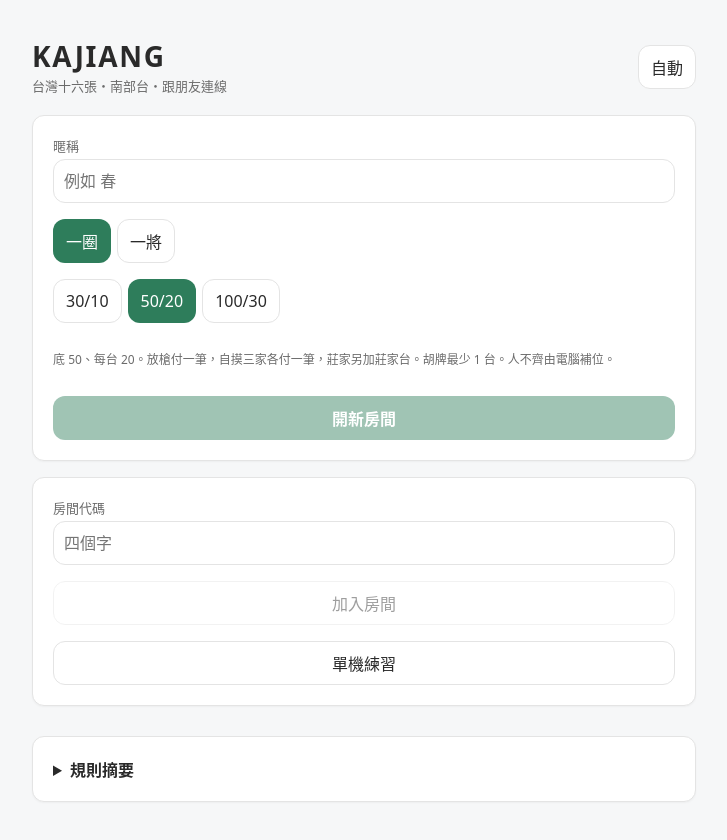
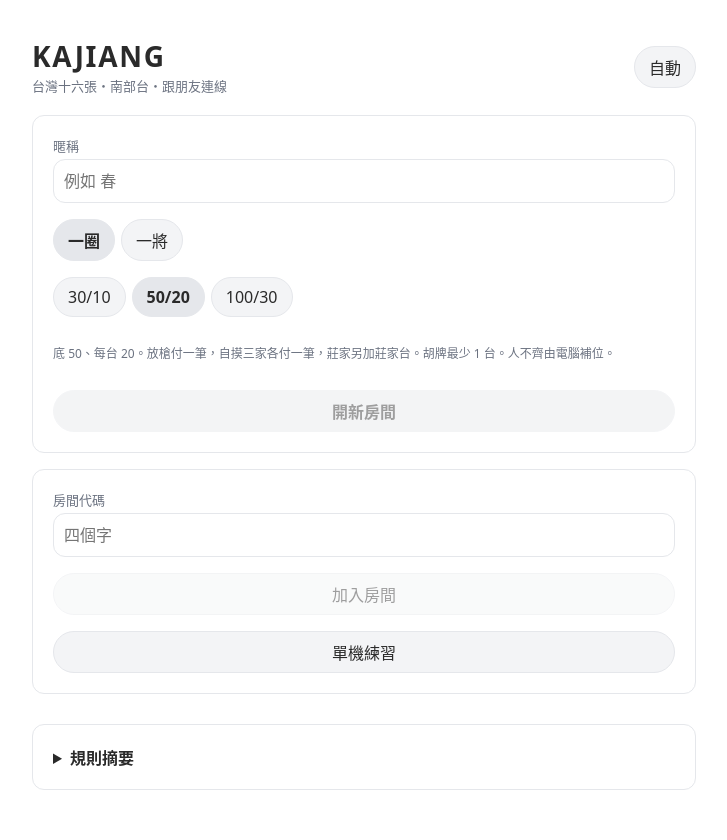
Before and after one commit to HSUYUJUNG/KAJIANG, a React (Vite) app: page / in a window 1280 px wide. Shown: the top 840 px of the page, without its empty margins (276-1003 px from the left). Built offline with nearby package versions, Linux system fonts and the light colour scheme.

Commit message:
把牌桌改成淺灰面板，按鈕改成淺灰膠囊
中間牌河不再是整塊深綠，改成近白的圓角面板。選取和摸入用藍框，主要動作不再用大片綠色。

Co-authored-by: HSUYUJUNG <HSUYUJUNG@users.noreply.github.com>

```diff
--- a/src/styles.css
+++ b/src/styles.css
@@ -1,36 +1,38 @@
 :root {
   color-scheme: light;
-  --bg: #f6f7f8;
+  --bg: #ffffff;
   --bg-2: #ffffff;
   --elev: #ffffff;
   --ink: #2a2a2a;
-  --muted: #6b6b6b;
-  --line: #e4e4e4;
-  --accent: #2E7D5B;
-  --accent-press: #22604A;
-  --on-accent: #ffffff;
-  --felt: #22604A;
-  --felt-deep: #1b5340;
-  --good: #22604A;
-  --warn: #5c5c5c;
-  --mark-bad: #5c5c5c;
-  --shadow: 0 1px 2px rgba(0, 0, 0, 0.04);
+  --muted: #6b7280;
+  --line: #e5e7eb;
+  --line-strong: #d1d5db;
+  --pill: #f3f4f6;
+  --pill-press: #e5e7eb;
+  --focus: #2563eb;
+  --felt: #f3f4f6;
+  --meld: #f3f4f6;
+  --good: #22604a;
+  --warn: #6b7280;
+  --mark-bad: #6b7280;
+  --shadow: none;
   --tile-line: #d5d0c6;
   font-family: system-ui, -apple-system, "Segoe UI", Roboto, "PingFang TC", "Noto Sans CJK TC", "Microsoft JhengHei", sans-serif;
 }
 :root[data-theme="dark"] {
   color-scheme: dark;
-  --bg: #1c1c1c;
-  --bg-2: #262626;
-  --elev: #2c2c2c;
-  --ink: #f2f2f2;
+  --bg: #161616;
+  --bg-2: #1e1e1e;
+  --elev: #1e1e1e;
+  --ink: #ececec;
   --muted: #a3a3a3;
-  --line: #3a3a3a;
-  --accent: #2E7D5B;
-  --accent-press: #3d9a72;
-  --on-accent: #ffffff;
-  --felt: #1a3d30;
-  --felt-deep: #132e24;
+  --line: #333333;
+  --line-strong: #4a4a4a;
+  --pill: #2a2a2a;
+  --pill-press: #3a3a3a;
+  --focus: #60a5fa;
+  --felt: #2a2a2a;
+  --meld: #2a2a2a;
   --good: #8fceb0;
   --warn: #c8c8c8;
   --mark-bad: #c8c8c8;
@@ -40,17 +42,18 @@
 @media (prefers-color-scheme: dark) {
   :root:not([data-theme="light"]) {
     color-scheme: dark;
-    --bg: #1c1c1c;
-    --bg-2: #262626;
-    --elev: #2c2c2c;
-    --ink: #f2f2f2;
+    --bg: #161616;
+    --bg-2: #1e1e1e;
+    --elev: #1e1e1e;
+    --ink: #ececec;
     --muted: #a3a3a3;
-    --line: #3a3a3a;
-    --accent: #2E7D5B;
-    --accent-press: #3d9a72;
-    --on-accent: #ffffff;
-    --felt: #1a3d30;
-    --felt-deep: #132e24;
+    --line: #333333;
+    --line-strong: #4a4a4a;
+    --pill: #2a2a2a;
+    --pill-press: #3a3a3a;
+    --focus: #60a5fa;
+    --felt: #2a2a2a;
+    --meld: #2a2a2a;
     --good: #8fceb0;
     --warn: #c8c8c8;
     --mark-bad: #c8c8c8;
@@ -85,15 +88,16 @@ h1 { font-size: 22px; line-height: 1.2; margin: 0; letter-spacing: 0.06em; font-
 .sub { color: var(--muted); font-size: 13px; margin: 2px 0 0; }
 .icon-btn, .btn, .seg button {
   border: 1px solid var(--line);
-  background: var(--elev);
-  border-radius: 12px;
-  min-height: 44px;
-  padding: 8px 12px;
+  background: var(--pill);
+  border-radius: 999px;
+  min-height: 40px;
+  padding: 8px 14px;
   cursor: pointer;
+  color: var(--ink);
 }
-.btn.primary { background: var(--accent); color: var(--on-accent); border-color: transparent; font-weight: 600; }
-.btn.primary:hover { background: var(--accent-press); }
-.btn.quiet { background: transparent; }
+.btn.primary, .seg button[aria-pressed="true"] { background: var(--pill-press); color: var(--ink); border-color: var(--line); font-weight: 600; }
+.btn.primary:hover, .seg button[aria-pressed="true"]:hover { background: var(--pill-press); }
+.btn.quiet { background: var(--pill); }
 .btn:disabled { opacity: 0.45; cursor: default; }
 .row { display: flex; flex-wrap: wrap; gap: 8px; align-items: center; }
 .stack { display: flex; flex-direction: column; gap: 16px; }
@@ -115,8 +119,6 @@ input, select {
   font-size: 16px;
 }
 .seg { display: flex; flex-wrap: wrap; gap: 6px; }
-.seg button[aria-pressed="true"] { background: var(--accent); color: var(--on-accent); border-color: transparent; }
-.seg button[aria-pressed="true"]:hover { background: var(--accent-press); }
 .code {
   font-size: 32px; letter-spacing: 0.28em; font-weight: 700; text-align: center; margin: 4px 0;
 }
@@ -125,15 +127,16 @@ input, select {
   border: 1px solid var(--line); border-radius: 14px; padding: 10px; background: var(--elev);
   min-height: 92px; display: flex; flex-direction: column; gap: 6px; justify-content: space-between;
 }
-.seat-card.me { border-color: var(--accent); }
+.seat-card.me { border-color: var(--line-strong); }
 .muted { color: var(--muted); font-size: 12px; line-height: 1.45; }
 .err { color: var(--ink); font-size: 14px; }
 .opp-grid { display: grid; grid-template-columns: repeat(3, minmax(0, 1fr)); gap: 6px; }
 .opp {
-  border: 1px solid var(--line); border-radius: 12px; padding: 6px 4px; background: var(--bg-2);
+  border: 1px solid var(--line); border-radius: 12px; padding: 8px 4px 6px; background: var(--elev);
   min-width: 0; text-align: center;
 }
-.opp.on { border-color: var(--accent); }
+.opp.on { border-color: var(--line-strong); }
+.place { font-size: 10px; line-height: 1.2; color: var(--muted); }
 .who { font-size: 12px; font-weight: 700; overflow: hidden; text-overflow: ellipsis; white-space: nowrap; }
 .backs, .hand { display: flex; flex-wrap: wrap; gap: 2px; justify-content: center; }
 .tile-back {
@@ -145,16 +148,16 @@ input, select {
   box-shadow: 0 1px 0 #c9bba4; flex: 0 0 auto; overflow: hidden; line-height: 0;
 }
 .tile.back { background: #2e7d5b; border-color: #1e5c42; box-shadow: none; }
-.tile.sel { transform: translateY(-6px); border-color: var(--accent); border-width: 2px; }
-.tile.m-drawn, .tile.m-recent { outline: 2px solid var(--accent); outline-offset: 1px; }
+.tile.sel { transform: translateY(-6px); border-color: var(--focus); border-width: 2px; }
+.tile.m-drawn, .tile.m-recent { outline: 2px solid var(--focus); outline-offset: 1px; }
 .tile.m-good { outline: 2px solid var(--good); }
 .tile.m-bad { outline: 2px solid var(--mark-bad); }
 .tile.m-miss { outline: 2px dashed var(--warn); }
 .tile.off { opacity: 0.35; }
 button.tile { cursor: pointer; }
 .felt {
-  position: relative; margin-top: 8px; border-radius: 16px; background: var(--felt); color: #f4efe6;
-  padding: 8px; display: grid; gap: 8px;
+  position: relative; margin-top: 12px; border-radius: 16px; background: var(--felt); color: var(--muted);
+  padding: 12px 8px; display: grid; gap: 10px;
   grid-template-columns: minmax(0, 1fr) auto minmax(0, 1fr);
   grid-template-areas: "north north north" "west info east" "south south south";
 }
@@ -162,26 +165,27 @@ button.tile { cursor: pointer; }
 .felt .r-w { grid-area: west; }
 .felt .r-e { grid-area: east; }
 .felt .r-s { grid-area: south; }
-.felt .info { grid-area: info; text-align: center; font-size: 12px; min-width: 64px; }
+.felt .info { grid-area: info; text-align: center; font-size: 13px; line-height: 1.45; color: var(--ink); min-width: 72px; }
 .river { display: flex; flex-direction: column; gap: 3px; min-width: 0; }
 .river.center { align-items: center; }
 .river.end { align-items: flex-end; }
 .river.start { align-items: flex-start; }
 .river-grid { display: grid; gap: 2px; }
-.river-cap { font-size: 10px; opacity: 0.8; }
+.river-cap { font-size: 11px; color: var(--muted); }
 .me-box {
-  margin-top: 8px; border: 1px solid var(--line); border-radius: 16px; padding: 8px; background: var(--elev);
+  margin-top: 12px; border: 1px solid var(--line); border-radius: 12px; padding: 12px; background: var(--elev);
 }
-.me-box.on { border-color: var(--accent); }
+.me-box.on { border-color: var(--line-strong); }
 .actions { display: flex; flex-wrap: wrap; gap: 8px; margin: 8px 0; }
 .big {
-  min-height: 52px; border-radius: 14px; border: 1px solid var(--line); background: var(--elev);
-  font-size: 18px; font-weight: 700; padding: 6px 12px; display: inline-flex; align-items: center; gap: 6px;
+  min-height: 44px; border-radius: 999px; border: 1px solid var(--line); background: var(--pill);
+  color: var(--ink); font-size: 16px; font-weight: 600; padding: 6px 14px;
+  display: inline-flex; align-items: center; gap: 6px;
 }
-.big.primary { background: var(--accent); color: var(--on-accent); border-color: transparent; }
-.big.primary:hover { background: var(--accent-press); }
-.melds { display: flex; flex-wrap: wrap; gap: 6px; justify-content: center; margin-top: 4px; }
-.meld { display: flex; flex-direction: column; align-items: center; gap: 2px; background: var(--bg); border-radius: 8px; padding: 3px; font-size: 10px; color: var(--muted); }
+.big.primary { background: var(--pill-press); color: var(--ink); border-color: var(--line); }
+.big.primary:hover { background: var(--pill-press); }
+.melds { display: flex; flex-wrap: wrap; gap: 6px; justify-content: center; margin-top: 6px; }
+.meld { display: flex; flex-direction: column; align-items: center; gap: 2px; background: var(--meld); border: 1px solid var(--line); border-radius: 8px; padding: 4px 5px 3px; font-size: 10px; color: var(--muted); }
 .meld-tiles { display: flex; gap: 1px; }
 .hand { justify-content: flex-start; align-items: flex-end; margin-top: 8px; }
 .drawn { margin-left: 10px; display: flex; flex-direction: column; align-items: center; gap: 2px; }
@@ -202,7 +206,7 @@ summary { cursor: pointer; font-weight: 700; }
 .suit-row { display: flex; flex-wrap: wrap; gap: 3px; margin-top: 6px; }
 .warn { color: var(--warn); }
 .good { color: var(--good); }
-.linkish { background: none; border: none; color: var(--accent); padding: 0; min-height: 0; cursor: pointer; text-decoration: underline; }
+.linkish { background: none; border: none; color: var(--ink); padding: 0; min-height: 0; cursor: pointer; text-decoration: underline; }
 @media (max-width: 380px) {
   h1 { font-size: 20px; }
   .code { font-size: 28px; }
--- a/src/ui/Practice.tsx
+++ b/src/ui/Practice.tsx
@@ -254,7 +254,7 @@ function CpuMatch(props: { demo: boolean }) {
         onAction={onAction}
         settlement={settled}
         stake={stake}
-        header={<button className="btn quiet" onClick={() => { setMatch(null); setGame(null); setSettled(null); }}>結束</button>}
+        header={<button className="btn quiet" onClick={() => { setMatch(null); setGame(null); setSettled(null); }}>結束這場</button>}
         footer={game.phase === "end" && settled ? (
           <div className="stack" style={{ marginTop: 8 }}>
             {game.result && game.result.kind !== "draw" ? <p className="muted">{winningText(game.players[game.result.winner].hand, game.players[game.result.winner].melds)}</p> : null}
```
Also changed, not shown: src/ui/TableView.tsx (+16 -21 lines).
